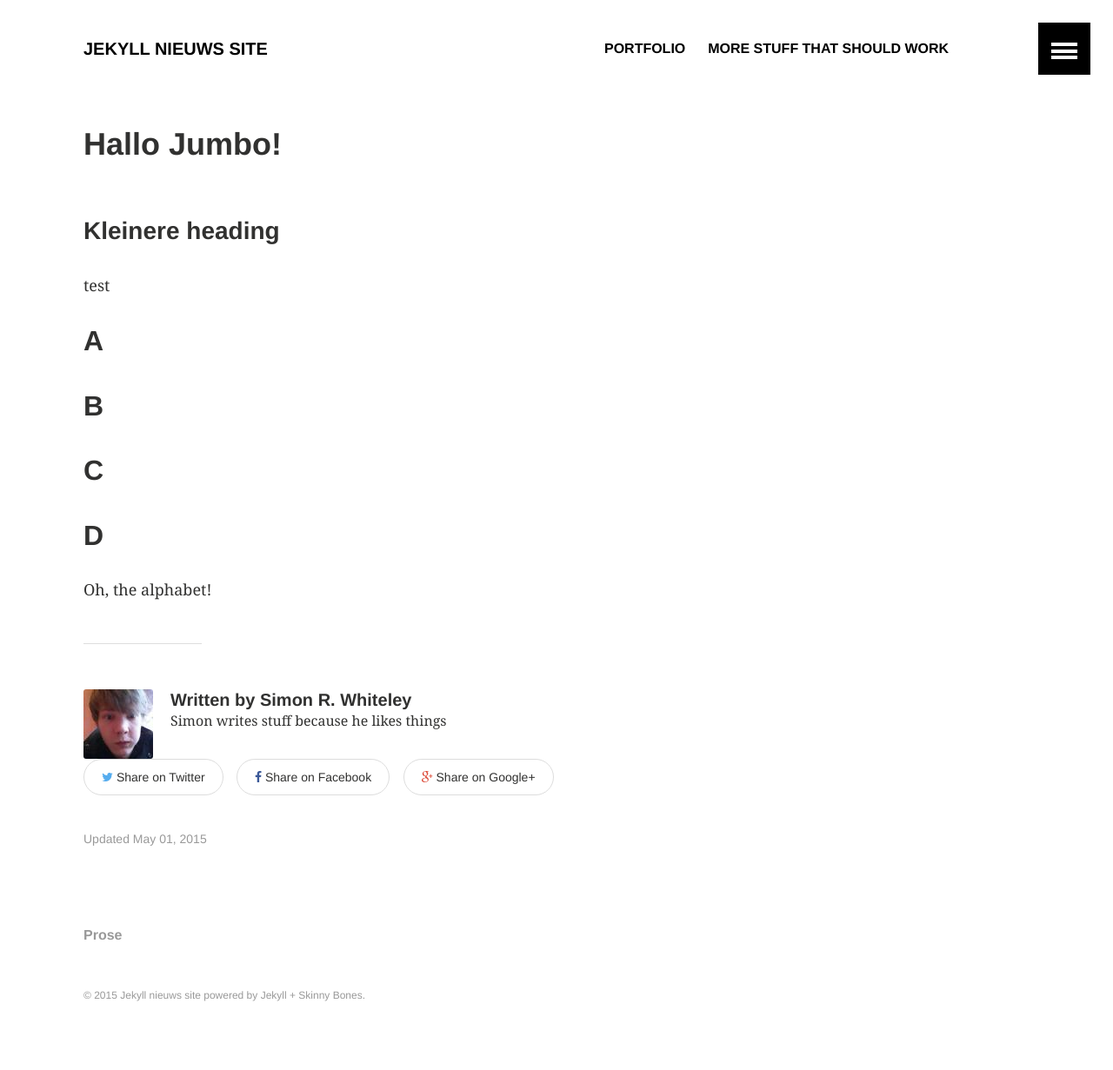
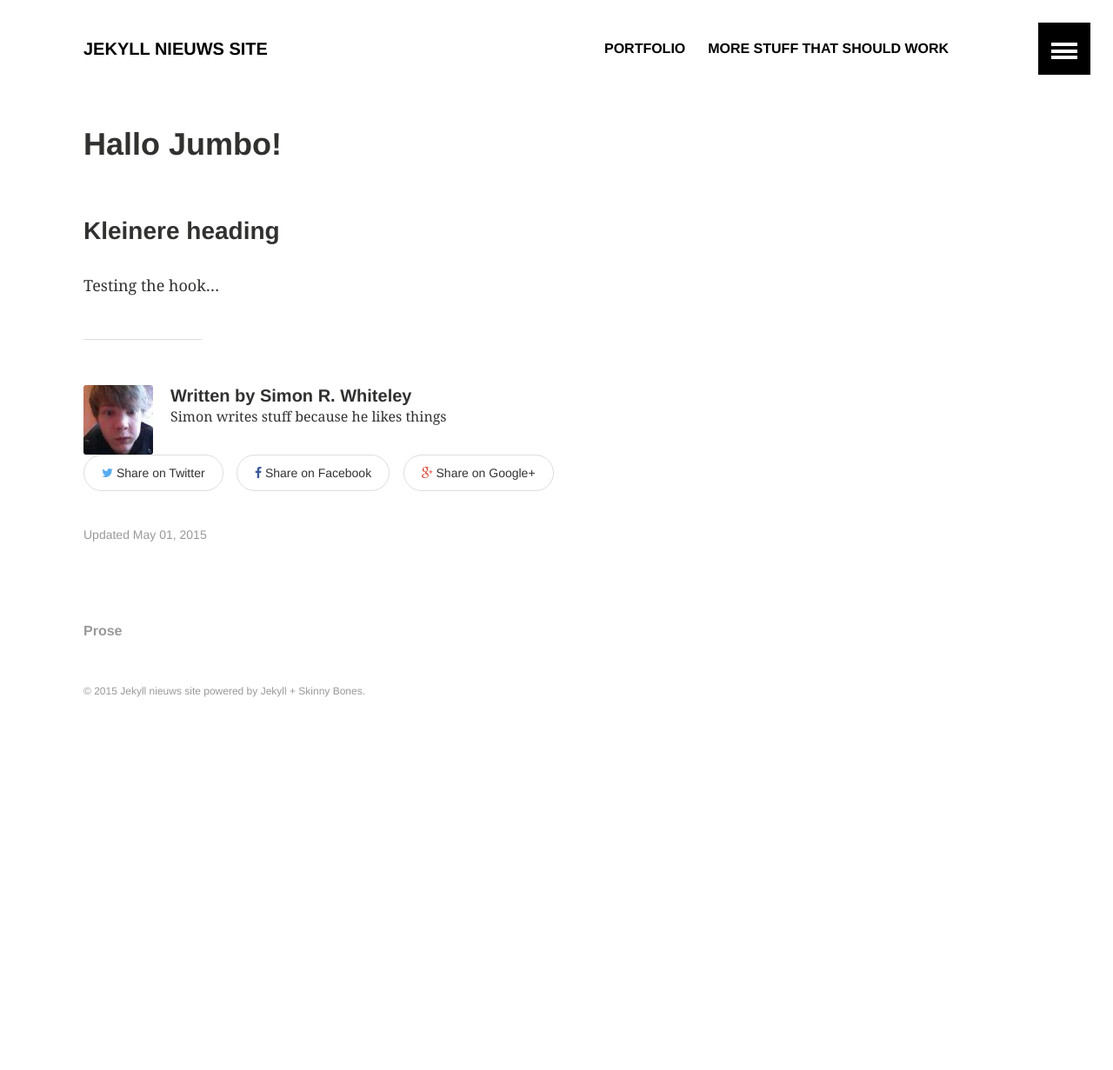
Before and after one commit to grandconjuration/YellowHumanSoftwareDocs, a Jekyll site: the page built from _posts/2015-04-29-hallo-jumbo.md, in a window 1280 px wide. Shown: the whole page at 87% size. Built offline with Jekyll 4.4.1, drawn with Linux system fonts in a browser that asks for light colours; after the commit the page ends 900 px from its top, so only the background shows below that.

Commit message:
Update 2015-04-29-hallo-jumbo.md

```diff
--- a/_posts/2015-04-29-hallo-jumbo.md
+++ b/_posts/2015-04-29-hallo-jumbo.md
@@ -9,14 +9,4 @@ modified: "2015-05-01 16:25:00"
 
 ### Kleinere heading
 
-test
-
-## A
-
-## B
-
-## C
-
-## D
-
-Oh, the alphabet!
+Testing the hook...
```
